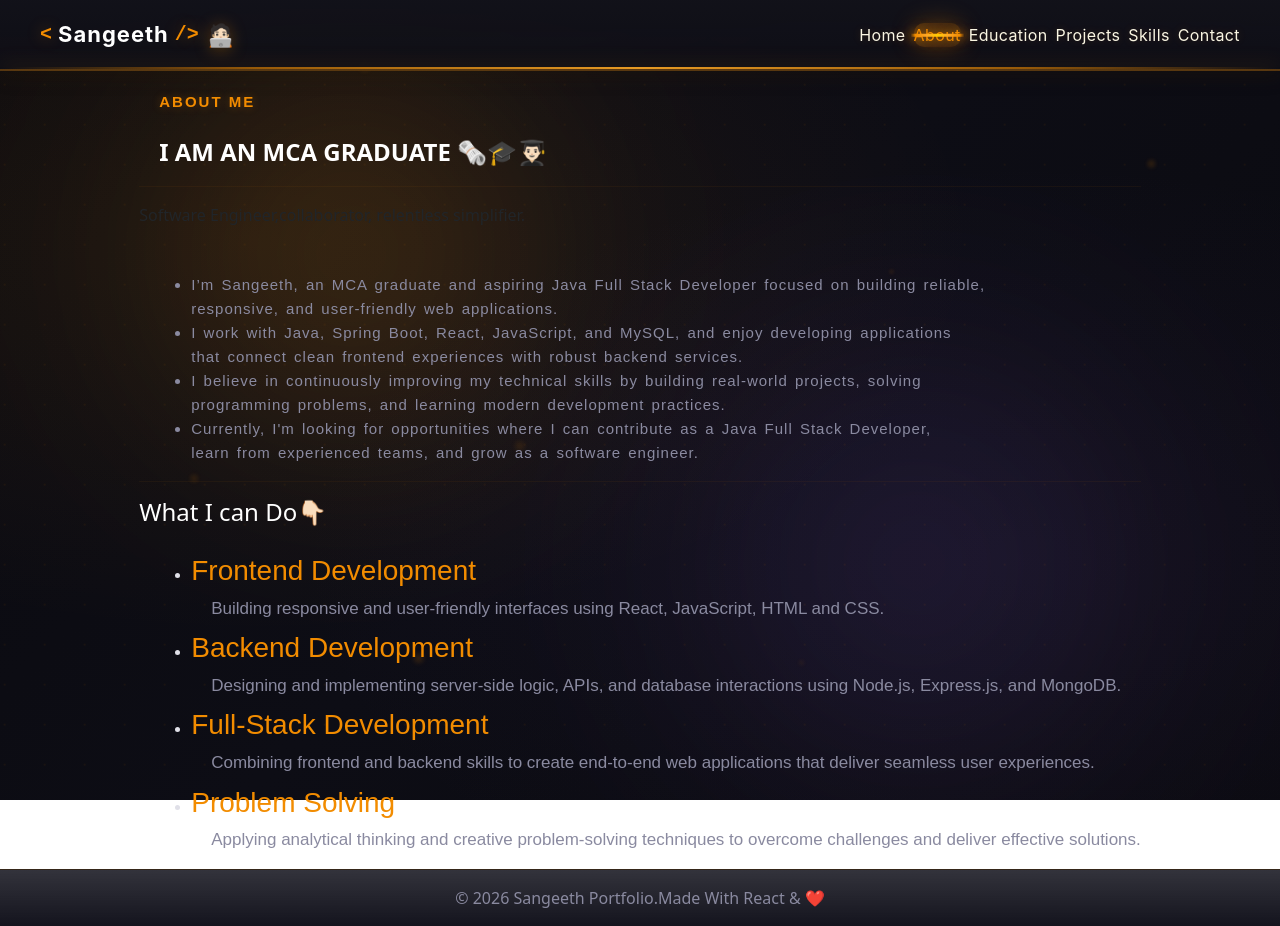
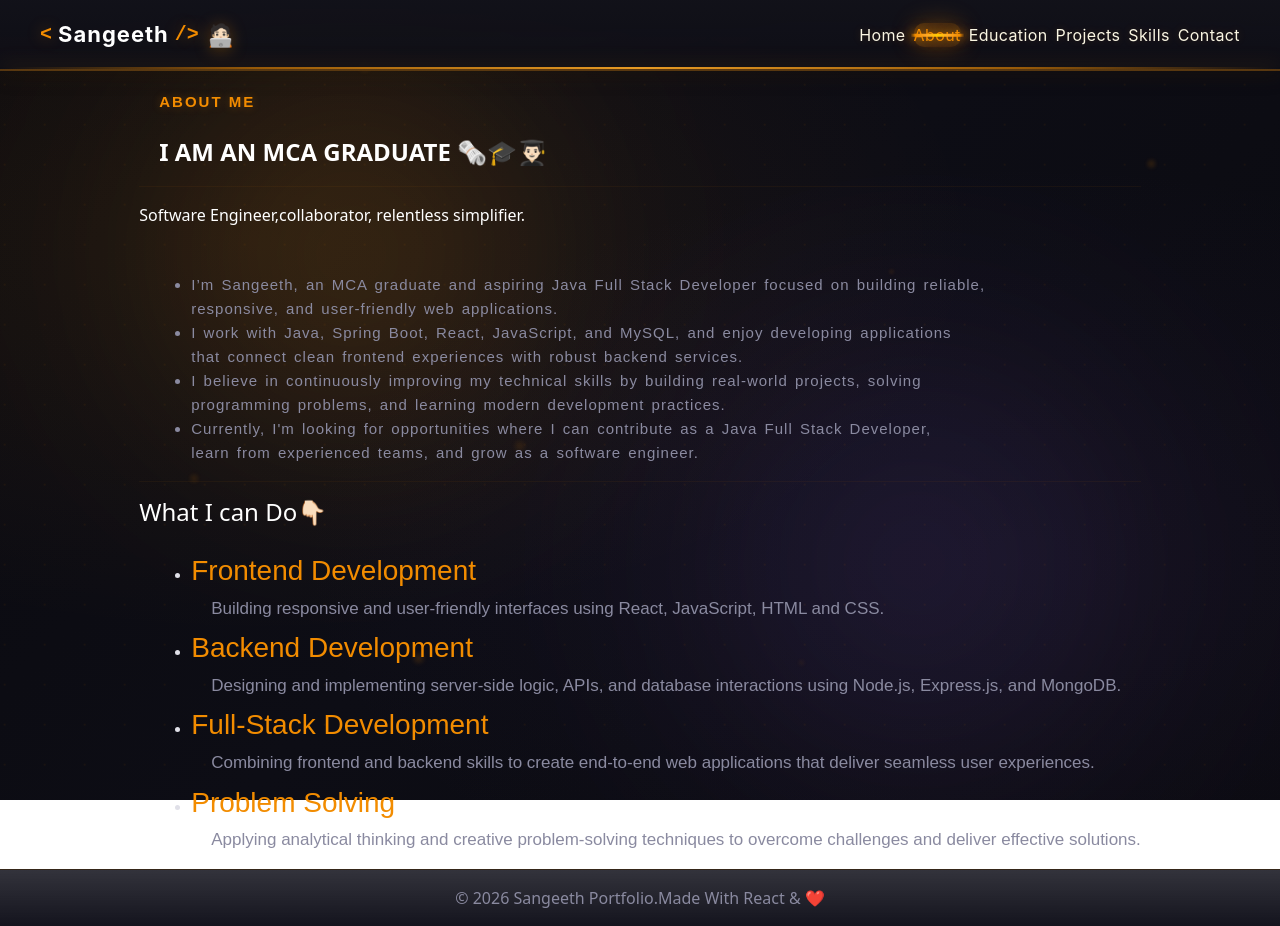
Before and after one commit to sangeethwills/myportfolio, a Next.js app: page /about in a window 1280 px wide. Built offline with nearby package versions, Linux system fonts and the light colour scheme.

Commit message:
Improve font style

```diff
--- a/src/app/about/page.jsx
+++ b/src/app/about/page.jsx
@@ -95,7 +95,7 @@ const Aboutpage = () => {
           />
 
           <FadeInUp delay={0.3}>
-  <section className="about-hero-section">
+  <section className="about-hero-section" style={{color:"white"}}>
     <motion.p
       className="about-hero-title"
       initial={{ opacity: 0, y: 30 }}
```
